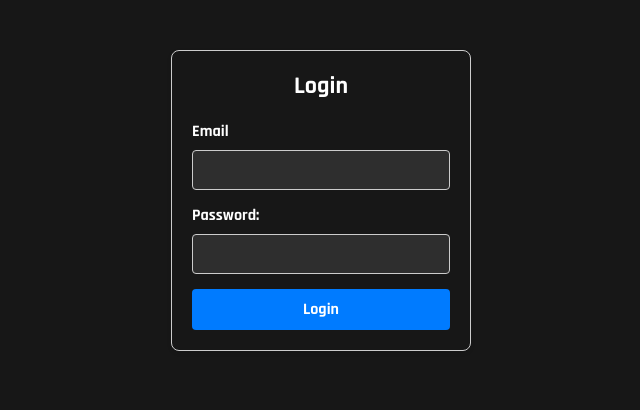
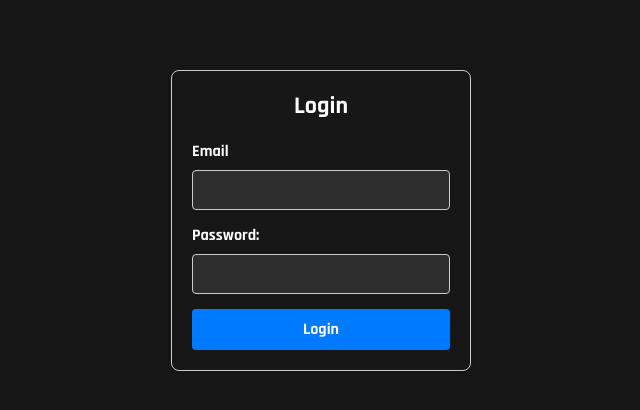
Before and after one commit to VictorNorm/myo-pc, a React (Create React App) app: page /login in a window 1280 px wide. Shown: the top 410 px of the page, without its empty margins (319-959 px from the left). Built offline with nearby package versions, Linux system fonts and the light colour scheme.

Commit message:
Update
-Working on drag and drop functionality, not finished.

```diff
--- a/src/App.css
+++ b/src/App.css
@@ -1,6 +1,17 @@
-#root {
-  max-width: 1000px;
-  margin: 0 auto;
+.app-container {
+  display: flex;
+  min-height: 100vh;
+}
+
+.main-content {
+  flex: 1;
+  display: flex;
+  flex-direction: column;
+}
+
+.App {
+  flex: 1;
+  padding: 20px;
 }
 
 * {
@@ -615,4 +626,24 @@
   cursor: pointer;
 }
 
+.sidebar {
+  width: 250px;
+  background-color: #171717;
+  padding: 20px;
+  border-right: 1px solid #D1D5DB;
+}
+.sidebar * {
+  background-color: #171717;
+}
+.sidebar li, .sidebar ul {
+  list-style: none;
+}
+.sidebar ul {
+  padding: 0;
+}
+.sidebar h3 {
+  margin-top: 1.25rem;
+  margin-bottom: 0.5rem;
+}
+
 /*# sourceMappingURL=App.css.map */
--- a/src/components/AddExercisesToWorkout.jsx
+++ b/src/components/AddExercisesToWorkout.jsx
@@ -1,6 +1,12 @@
 import React, { useEffect, useState } from 'react';
+import { useOutletContext } from 'react-router-dom';
 
 function AddExercisesToWorkout() {
+  const { workoutExercises } = useOutletContext();
+
+  const isEmpty = Object.keys(workoutExercises).length === 0;
+  const sortedMuscleGroups = isEmpty ? [] : Object.keys(workoutExercises).sort();
+
   const [users, setUsers] = useState([]);
   const [loadingUsers, setLoadingUsers] = useState(true);
   const [errorUsers, setErrorUsers] = useState(null);
@@ -19,6 +25,10 @@ function AddExercisesToWorkout() {
   const [exercises, setExercises] = useState([]);
   const [loadingExercises, setLoadingExercises] = useState(false);
   const [errorExercises, setErrorExercises] = useState(null);
+
+  const [exerciseList, setExerciseList] = useState([]);
+  const [loadingExerciseList, setLoadingExerciseList] = useState(false);
+  const [errorExerciseList, setErrorExerciseList] = useState(null);
 
   const [selectedWorkoutId, setSelectedWorkoutId] = useState('');
 
@@ -69,6 +79,31 @@ function AddExercisesToWorkout() {
     };
 
     fetchPrograms();
+  }, []);
+
+  useEffect(() => {
+    const fetchExerciseList = async () => {
+      try {
+        const token = localStorage.getItem("token");
+        const response = await fetch(`${process.env.REACT_APP_API_URL}/exercises`, {
+          headers: {
+            'Authorization': `Bearer ${token}`
+          }
+        });
+        if (!response.ok) {
+          throw new Error('Network response was not ok');
+        }
+        const data = await response.json();
+        console.log(data)
+        setErrorExerciseList(data.programs);
+        setLoadingExerciseList(false);
+      } catch (error) {
+        setErrorExerciseList(error);
+        setLoadingExerciseList(false);
+      }
+    };
+
+    fetchExerciseList();
   }, []);
 
   const fetchWorkouts = async (programId) => {
@@ -142,6 +177,20 @@ function AddExercisesToWorkout() {
   return (
     <div>
       <div className="addExercisesToWorkout-container">
+      {isEmpty ? (
+          <p>No exercises added yet. Drag exercises here to add them to your workout.</p>
+        ) : (
+          sortedMuscleGroups.map((group, index) => (
+            <div key={index}>
+              <h3>{group}</h3>
+              <ul>
+                {workoutExercises[group].map((exercise, exerciseIndex) => (
+                  <li key={exerciseIndex}>{exercise.name}</li>
+                ))}
+              </ul>
+            </div>
+          ))
+        )}
         <div className="add-workout-container__select-container">
           <div className="add-workout-container__select-container__user">
             <h2>Select User</h2>
--- a/src/components/Root.jsx
+++ b/src/components/Root.jsx
@@ -1,18 +1,49 @@
+import React, { useState } from 'react';
 import { Outlet, useLocation } from "react-router-dom";
 import Nav from "./Nav";
 import Header from "./Header";
+import Sidebar from "./Sidebar"
 
 export default function Root() {
-
     const location = useLocation();
     const hideNavPaths = ['/login', "/signup", "/verify-email"];
+    const [workoutExercises, setWorkoutExercises] = useState({});
+
+    const handleDragStart = (e, exercise) => {
+      e.dataTransfer.setData('application/json', JSON.stringify(exercise));
+    };
+
+    const handleDragOver = (e) => {
+      e.preventDefault();
+    };
+
+    const handleDrop = (e) => {
+      e.preventDefault();
+      const droppedExercise = JSON.parse(e.dataTransfer.getData('application/json'));
+      setWorkoutExercises((prevExercises) => {
+        const group = droppedExercise.muscle_group;
+        return {
+          ...prevExercises,
+          [group]: [...(prevExercises[group] || []), droppedExercise]
+        };
+      });
+    };
 
     return (
-        <>
-        {!hideNavPaths.includes(location.pathname) && <Header/>}
-        {!hideNavPaths.includes(location.pathname) && <Nav />}
-        <div className="App">
-          <Outlet />
+      <>
+        <div className="app-container">
+          {location.pathname === '/addExercisesToWorkout' && <Sidebar onDragStart={handleDragStart} />}
+          <div className="main-content">
+            {!hideNavPaths.includes(location.pathname) && <Header />}
+            {!hideNavPaths.includes(location.pathname) && <Nav />}
+            <div
+              className="App"
+              onDragOver={handleDragOver}
+              onDrop={handleDrop}
+            >
+              <Outlet context={{ workoutExercises }} />
+            </div>
+          </div>
         </div>
       </>
     );
--- /dev/null
+++ b/src/components/Sidebar.jsx
@@ -0,0 +1,90 @@
+import React, { useEffect, useState } from 'react';
+
+function Sidebar({ onDragStart }) {
+  const [exerciseList, setExerciseList] = useState([]);
+  const [loading, setLoading] = useState(true);
+  const [error, setError] = useState(null);
+
+  useEffect(() => {
+    const fetchExerciseList = async () => {
+      try {
+        const token = localStorage.getItem("token");
+        const response = await fetch(`${process.env.REACT_APP_API_URL}/exercises`, {
+          headers: {
+            'Authorization': `Bearer ${token}`
+          }
+        });
+        if (!response.ok) {
+          throw new Error('Network response was not ok');
+        }
+        const data = await response.json();
+
+        // Sort and categorize the data
+        const categorizedData = categorizeAndSortData(data);
+        setExerciseList(categorizedData);
+
+        setLoading(false);
+      } catch (error) {
+        setError(error);
+        setLoading(false);
+      }
+    };
+
+    fetchExerciseList();
+  }, []);
+
+  const categorizeAndSortData = (data) => {
+    // Group exercises by muscle group
+    const groupedData = data.reduce((acc, exercise) => {
+      const { muscle_group } = exercise;
+      if (!acc[muscle_group]) {
+        acc[muscle_group] = [];
+      }
+      acc[muscle_group].push(exercise);
+      return acc;
+    }, {});
+
+    // Sort muscle groups and exercises within each group
+    const sortedData = Object.keys(groupedData).sort().map(group => {
+      return {
+        muscle_group: group,
+        exercises: groupedData[group].sort((a, b) => a.name.localeCompare(b.name))
+      };
+    });
+
+    return sortedData;
+  };
+
+  if (loading) {
+    return <div>Loading...</div>;
+  }
+
+  if (error) {
+    return <div>Error: {error.message}</div>;
+  }
+
+  return (
+    <div className="sidebar">
+      <h2>Exercise List</h2>
+      {exerciseList.map((category, index) => (
+        <div key={index}>
+          <h3>{category.muscle_group}</h3>
+          <ul>
+            {category.exercises.map((exercise) => (
+              <li
+                key={exercise.id}
+                draggable
+                onDragStart={(e) => onDragStart(e, exercise)}
+                data={exercise.id}
+              >
+                {exercise.name}
+              </li>
+            ))}
+          </ul>
+        </div>
+      ))}
+    </div>
+  );
+}
+
+export default Sidebar;
--- a/src/styles/_colors.scss
+++ b/src/styles/_colors.scss
@@ -4,6 +4,7 @@ $secondary-bg: #2E2E2E;
 $input-bg: #373737;     // Dark Gray (Background similar to ChatGPT)
 $primary-text: #FFFFFF;     // White (Primary text color)
 $secondary-text: #9CA3AF;   // Light Gray (Secondary text color)
+$border: #8e8e8e;
 
 // Secondary Colors
 $secondary: #3B82F6;        // Blue (Buttons, links, highlights)
--- a/src/styles/_global.scss
+++ b/src/styles/_global.scss
@@ -1,8 +1,25 @@
 @import "./colors";
 
 #root {
-    max-width: 1000px;
-    margin: 0 auto;
+
+}
+
+.app-container {
+    display: flex;
+    min-height: 100vh;
+  }
+
+.main-content {
+    flex: 1;
+    display: flex;
+    flex-direction: column;
+    // max-width: 1100px;
+    // margin-left: 2rem;
+}
+
+.App {
+    flex: 1;
+    padding: 20px;
 }
 
 * {
--- a/src/styles/styles.scss
+++ b/src/styles/styles.scss
@@ -11,3 +11,4 @@
 @import "./signup";
 @import "./clients";
 @import "./addExercisesToWorkout";
+@import "./sidebar";
```
Also changed, not shown: src/styles/_sidebar.scss (added, +25 -0 lines), 1 other file (tests, documents, lock files or other folders).
